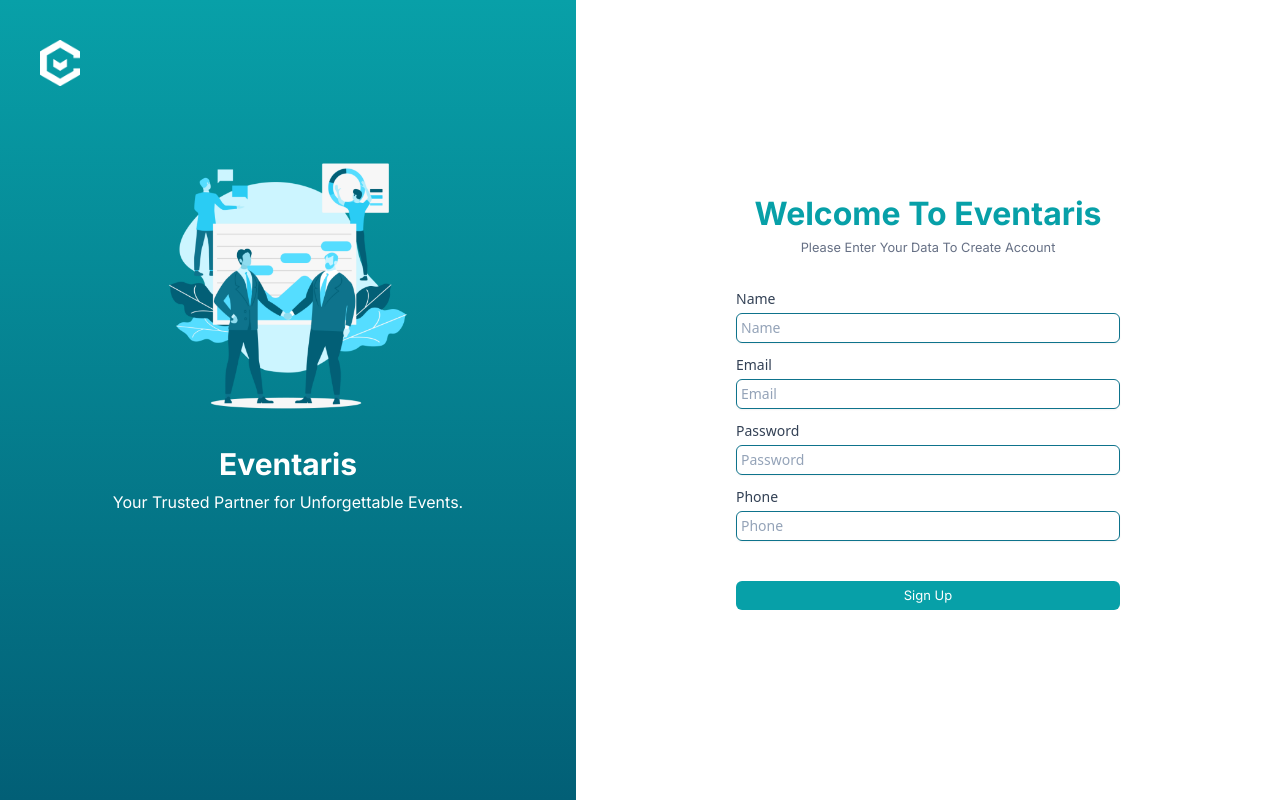
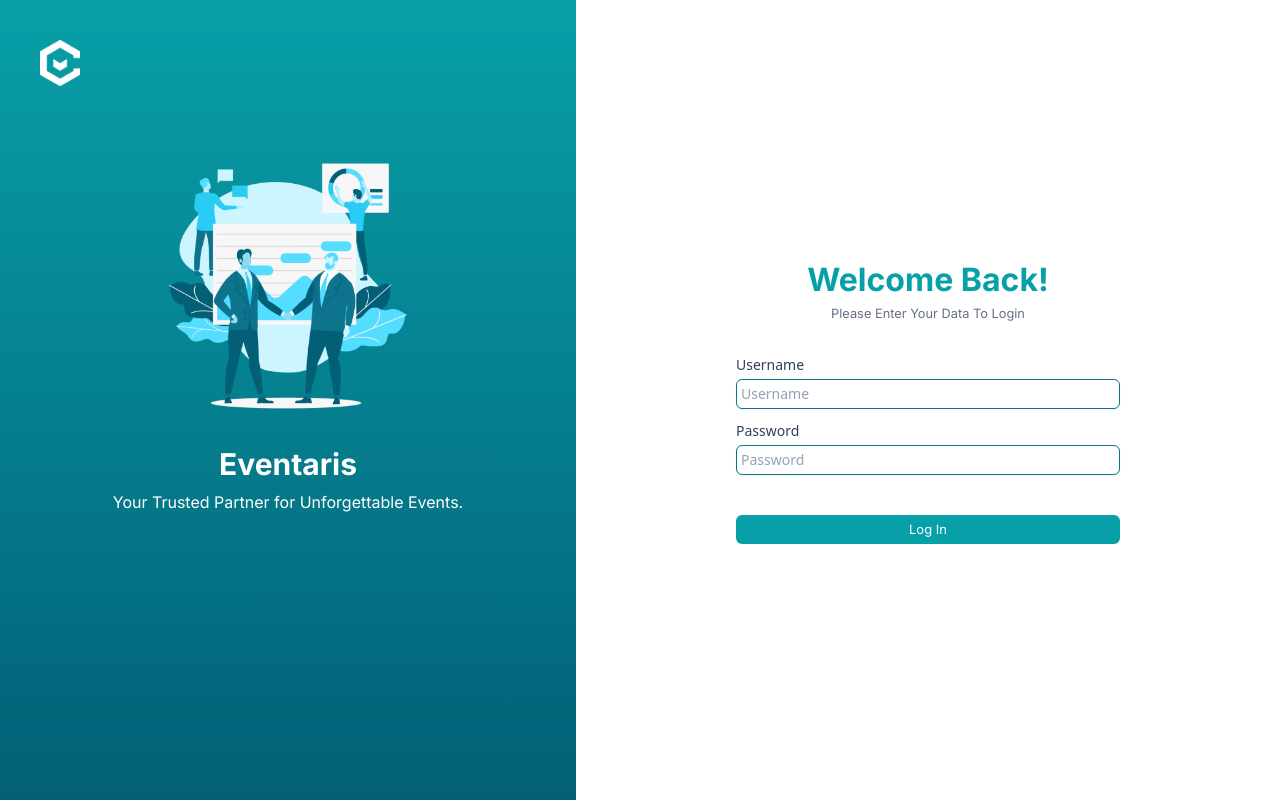
Before and after one commit to Eventaris/Eventaris, a React (Vite) app: page / in a window 1280 px wide. Built offline with nearby package versions, Linux system fonts and the light colour scheme.

Commit message:
menmabahkan fitur Login, dan beberapa Bug Fix

```diff
--- a/src/components/LoginForm.jsx
+++ b/src/components/LoginForm.jsx
@@ -51,7 +51,7 @@
 
                 </InputField>
 
-                <button className="rounded-md bg-[#07A0A8] w-96 py-[5px] text-white text-center mt-10 font-inter text-[13px]" type="submit">Sign Up</button>
+                <button className="rounded-md bg-[#07A0A8] w-96 py-[5px] text-white text-center mt-10 font-inter text-[13px]" type="submit">Log In</button>
                 </form>
             </div>
         )
--- /dev/null
+++ b/src/components/LoginRightSide.jsx
@@ -0,0 +1,13 @@
+import React from "react";
+import LoginForm from "./LoginForm";
+import HeadForm from "./HeadForm";
+const LoginRightSide = () => {
+    return(
+        <div className="w-[55%] flex flex-col justify-center items-center">
+            <HeadForm syle={"mb-5"} judul={"Welcome Back!"} sub={"Please Enter Your Data To Login"}/>
+            <LoginForm/>
+        </div>
+    )
+}
+
+export default LoginRightSide;
--- a/src/components/RegisLeftSide.jsx
+++ /dev/null
@@ -1,13 +0,0 @@
-import React from "react";
-import SideImage from "./SideImage";
-
-const RegisLeftSide = () =>{
-    return(
-        <div className="bg-gradient-green w-[45%] h-screen flex flex-col">
-            <img className="w-[40px] mt-10 ml-10" src="src\assets\Logo White.png" alt="logo" />
-            <SideImage/>
-        </div>
-    )
-}
-
-export default RegisLeftSide;
--- a/src/index.jsx
+++ b/src/index.jsx
@@ -1,10 +1,10 @@
 import React from 'react';
 import "./index.css";
 import { createRoot } from 'react-dom/client';
-import RegistApp from './pages/RegistApp';
+import LoginApp from './pages/LoginApp';
 import '@fontsource/inter';
 
-const element = <RegistApp/>;
+const element = <LoginApp/>;
 
 const root = createRoot(document.getElementById('root'));
 root.render(element);
--- a/src/pages/LoginApp.jsx
+++ b/src/pages/LoginApp.jsx
@@ -1,7 +1,11 @@
 import React from "react";
+import LeftSideImage from "../components/LeftSideImage";
+import LoginRightSide from "../components/LoginRightSide";
 const LoginApp = () => {
     return(
-        <div>
+        <div className="flex h-screen">
+            <LeftSideImage/>
+            <LoginRightSide/>
         </div>
     )
 }
```
